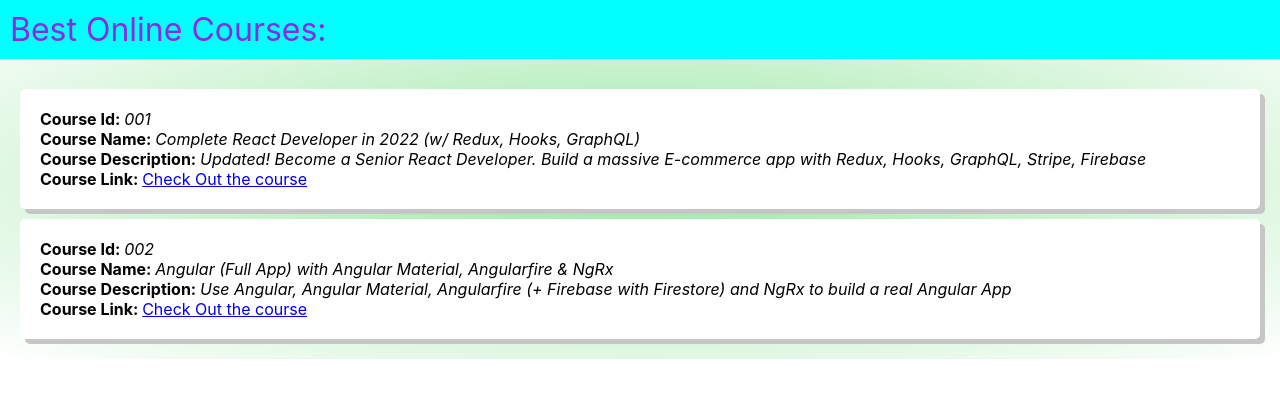
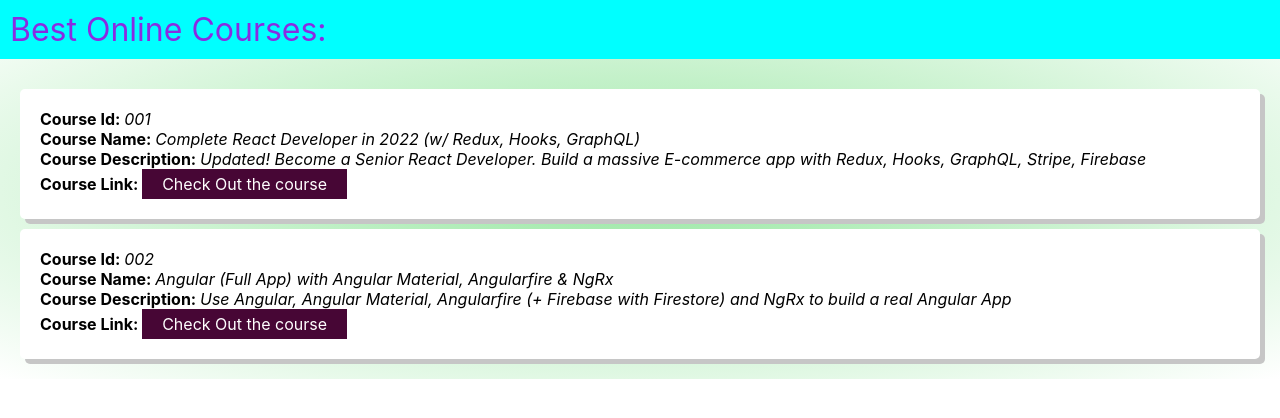
Before and after one commit to Kuldeep-Kumar-Sharma/hacktoberfest-learning-challenge, a React (Create React App) app: page / in a window 1280 px wide. Shown: the top 418 px of the page. Built offline with nearby package versions, Linux system fonts and the light colour scheme.

Commit message:
created the view course

```diff
--- a/src/App.css
+++ b/src/App.css
@@ -34,3 +34,14 @@
 .row {
   flex-flow: row wrap;
 }
+
+.button {
+  background-color: #470635; /* Green */
+  border: none;
+  color: white;
+  padding: 5px 20px;
+  text-align: center;
+  text-decoration: none;
+  display: inline-block;
+  font-size: 16px;
+}
--- a/src/App.js
+++ b/src/App.js
@@ -33,7 +33,7 @@
               </div>
               <div class="row">
                 <b>Course Link: </b>
-                <a href={course.courseLink}> Check Out the course</a>
+                <a class="button" href={course.courseLink}> Check Out the course</a>
               </div>
             </div>
           ))}
```
